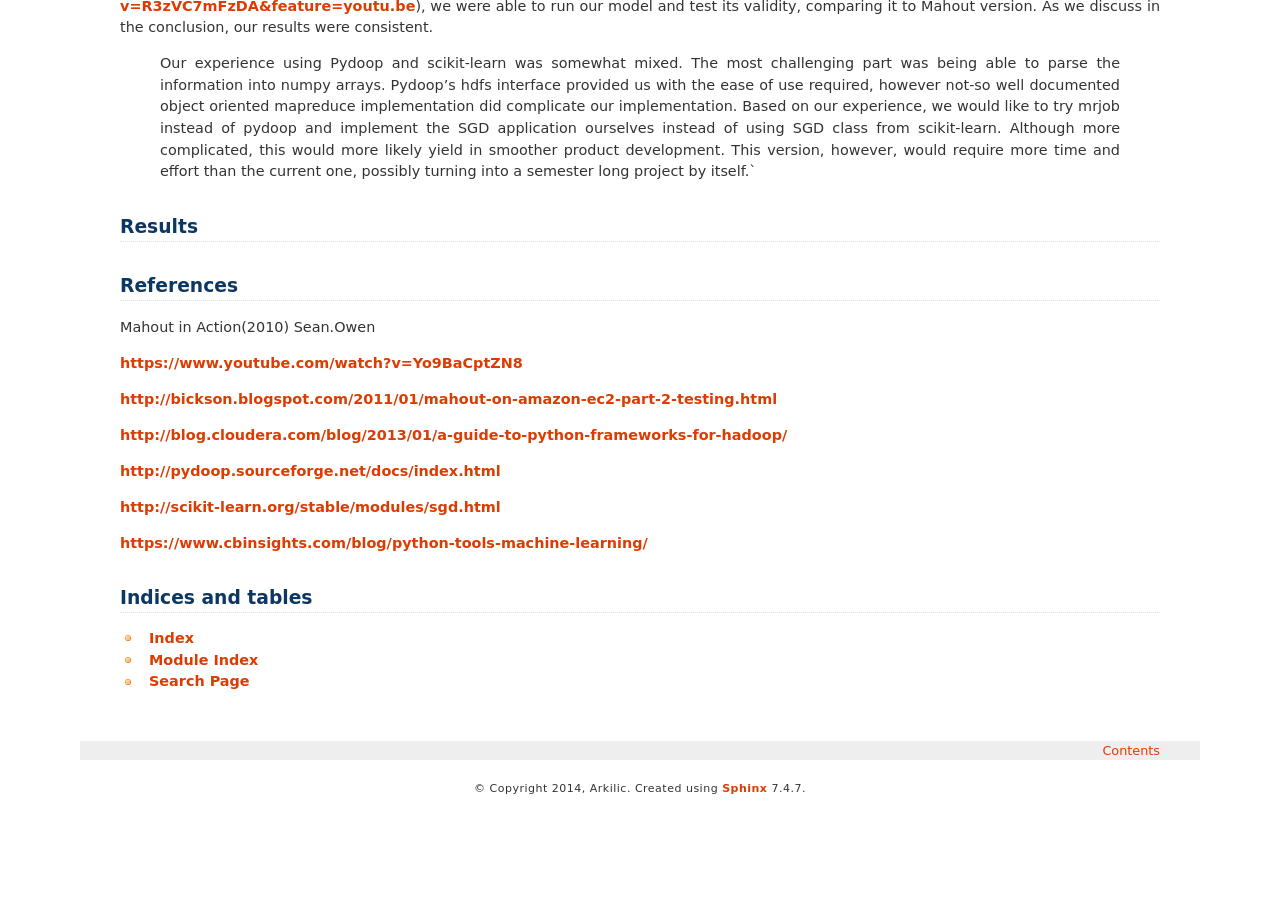
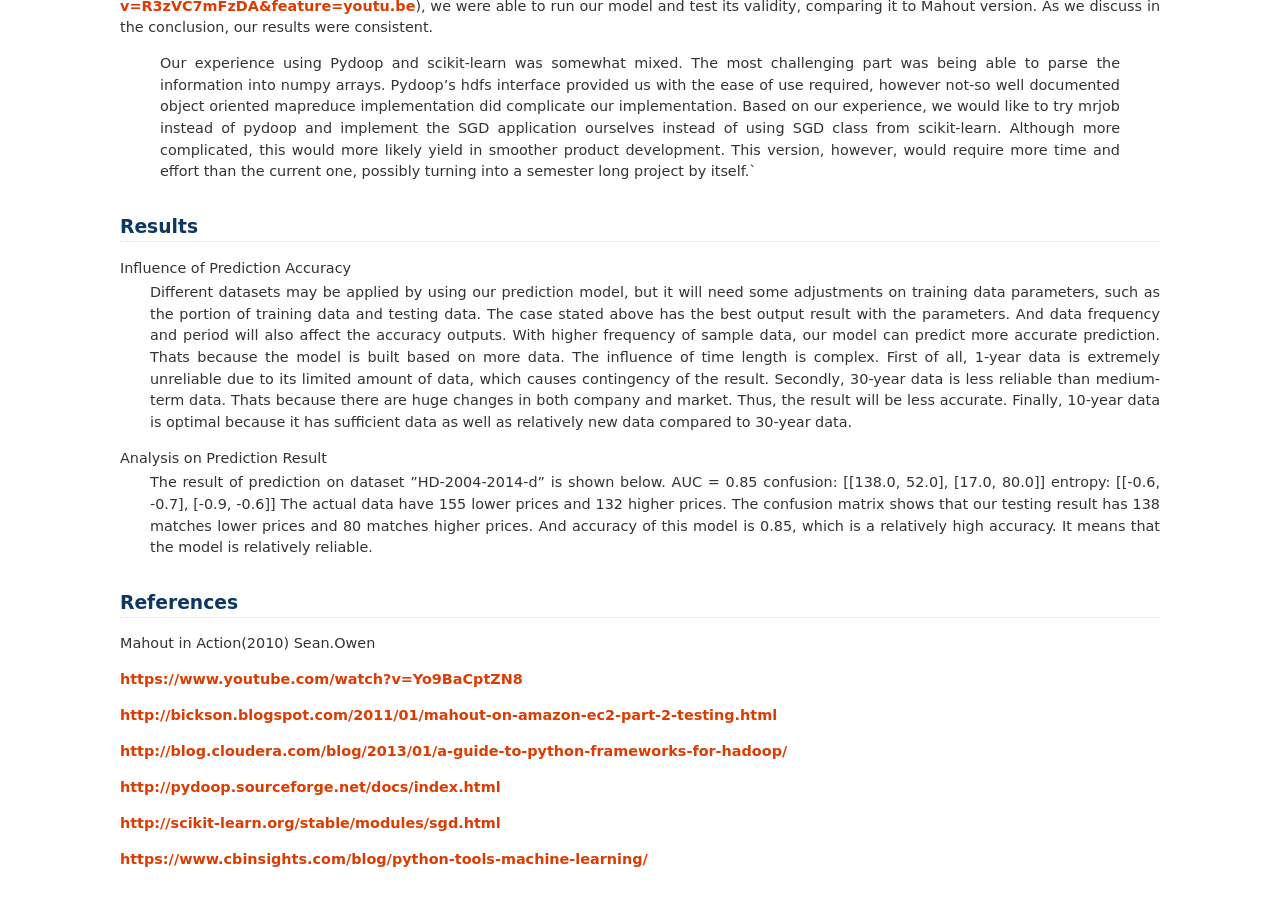
Before and after one commit to Sapphirine/Stock-price-Movement-Prediction, a Sphinx documentation site: the page built from source/index.rst, in a window 1280 px wide and 900 px high, scrolled down 3033 px. Built offline with Sphinx 7.4.7, drawn with Linux system fonts in a browser that asks for light colours; before the commit the page ends 3838 px from its top, so only the background shows below that.

Commit message:
Update index.rst

```diff
--- a/source/index.rst
+++ b/source/index.rst
@@ -95,7 +95,17 @@ We used the identical technique to Mahout version(please see earlier in this rep
 
 Results
 ==================
+Influence of Prediction Accuracy
+    Different datasets may be applied by using our prediction model, but it will need some adjustments on training data parameters, such as the portion of training data and testing data. The case stated above has the best output result with the parameters. And data frequency and period will also affect the accuracy outputs.
+    With higher frequency of sample data, our model can predict more accurate prediction. Thats because the model is built based on more data.
+    The influence of time length is complex. First of all, 1-year data is extremely unreliable due to its limited amount of data, which causes contingency of the result. Secondly, 30-year data is less reliable than medium-term data. Thats because there are huge changes in both company and market. Thus, the result will be less accurate. Finally, 10-year data is optimal because it has sufficient data as well as relatively new data compared to 30-year data.
 
+Analysis on Prediction Result
+    The result of prediction on dataset ”HD-2004-2014-d” is shown below.
+    AUC = 0.85
+    confusion: [[138.0, 52.0], [17.0, 80.0]]
+    entropy: [[-0.6, -0.7], [-0.9, -0.6]]
+    The actual data have 155 lower prices and 132 higher prices. The confusion matrix shows that our testing result has 138 matches lower prices and 80 matches higher prices. And accuracy of this model is 0.85, which is a relatively high accuracy. It means that the model is relatively reliable.
 
 
 References
```
